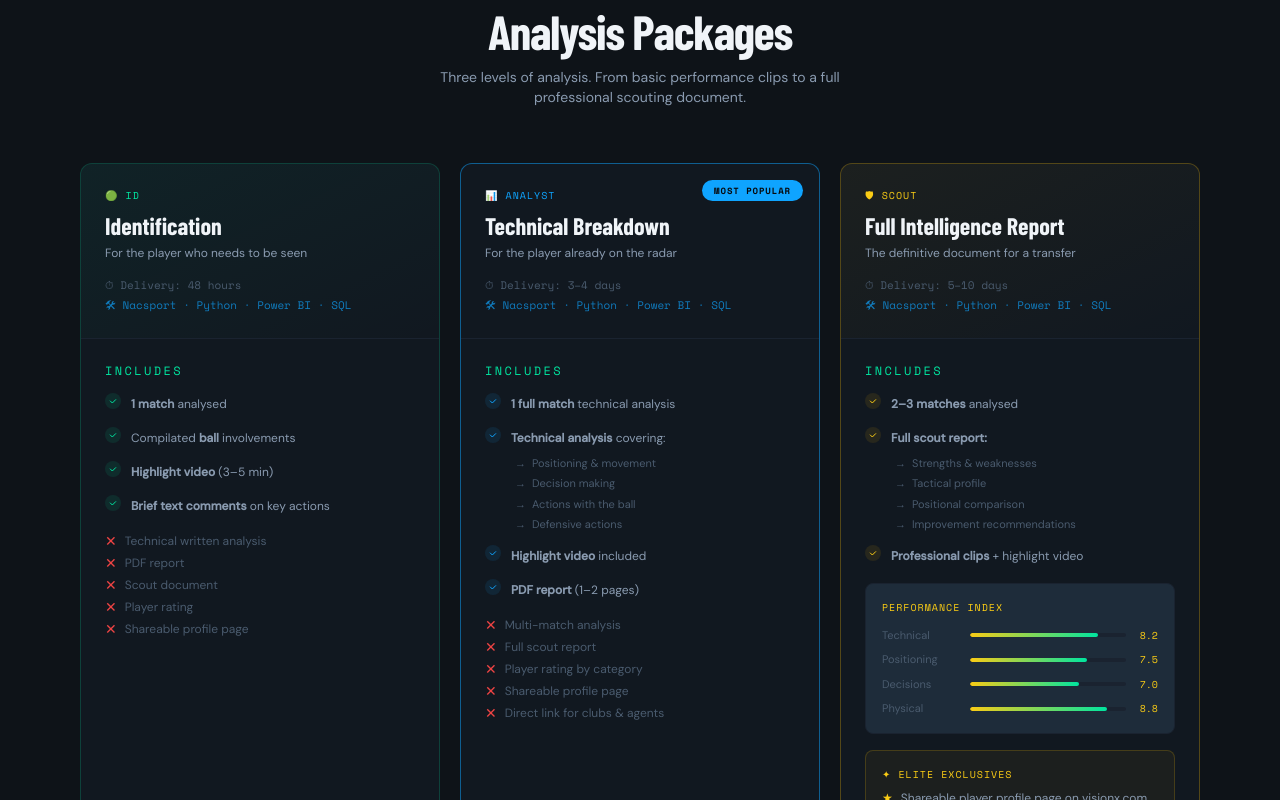
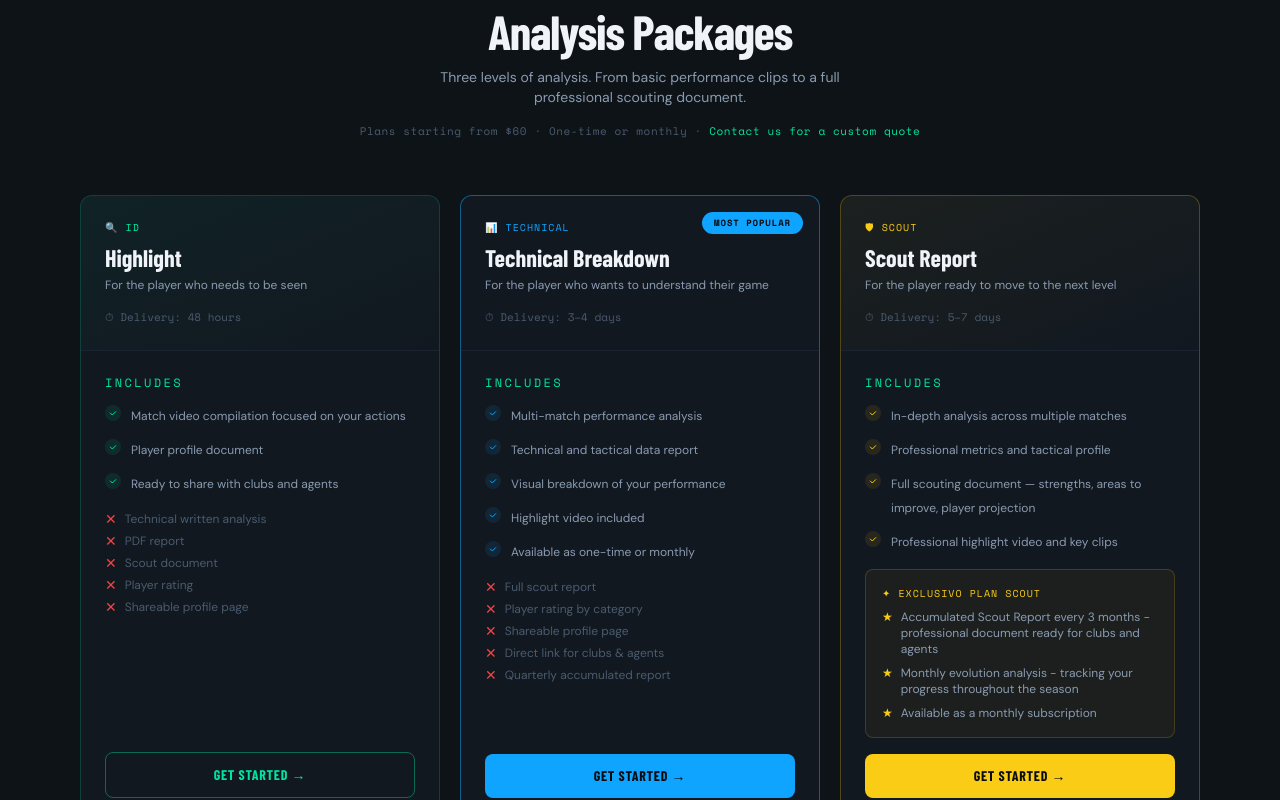
Before and after one commit to Fiallos77/VisionXAnalysis, a Next.js app: page /services in a window 1280 px wide. Shown: the part 1180-1980 px from the top of the page. Built offline with nearby package versions, Linux system fonts and the light colour scheme; a web font is replaced by a local one.

Commit message:
feat: update services plans content, pricing line, contact pre-selected, translations

```diff
--- a/app/contact/page.tsx
+++ b/app/contact/page.tsx
@@ -1,37 +1,43 @@
-'use client'
+"use client";
 
-import { useState } from 'react'
-import { motion } from 'framer-motion'
-import PageTransition from '@/components/PageTransition'
-import SectionHeader from '@/components/SectionHeader'
+import { useState } from "react";
+import { motion } from "framer-motion";
+import PageTransition from "@/components/PageTransition";
+import SectionHeader from "@/components/SectionHeader";
 
-type Category = 'player' | ''
+type Category = "player" | "";
 
 export default function ContactPage() {
-  const [submitted, setSubmitted] = useState(false)
+  const [submitted, setSubmitted] = useState(false);
   const [formData, setFormData] = useState({
-    name: '',
-    email: '',
-    category: '' as Category,
-    message: '',
-  })
+    name: "",
+    email: "",
+    category: "player" as Category,
+    message: "",
+  });
 
   const handleSubmit = async (e: React.MouseEvent) => {
-    e.preventDefault()
-    if (!formData.name || !formData.email || !formData.category || !formData.message) return
+    e.preventDefault();
+    if (
+      !formData.name ||
+      !formData.email ||
+      !formData.category ||
+      !formData.message
+    )
+      return;
     try {
-      const res = await fetch('/api/contact', {
-        method: 'POST',
-        headers: { 'Content-Type': 'application/json' },
+      const res = await fetch("/api/contact", {
+        method: "POST",
+        headers: { "Content-Type": "application/json" },
         body: JSON.stringify(formData),
-      })
+      });
       if (res.ok) {
-        setSubmitted(true)
+        setSubmitted(true);
       }
     } catch (error) {
-      console.error('Error sending message:', error)
+      console.error("Error sending message:", error);
     }
-  }
+  };
 
   return (
     <PageTransition>
@@ -58,8 +64,18 @@ export default function ContactPage() {
                   className="card-base border-gradient p-10 text-center"
                 >
                   <div className="w-14 h-14 rounded-full border-2 border-accent-green flex items-center justify-center mx-auto mb-5">
-                    <svg className="w-6 h-6 text-accent-green" fill="none" stroke="currentColor" viewBox="0 0 24 24">
-                      <path strokeLinecap="round" strokeLinejoin="round" strokeWidth={2} d="M5 13l4 4L19 7" />
+                    <svg
+                      className="w-6 h-6 text-accent-green"
+                      fill="none"
+                      stroke="currentColor"
+                      viewBox="0 0 24 24"
+                    >
+                      <path
+                        strokeLinecap="round"
+                        strokeLinejoin="round"
+                        strokeWidth={2}
+                        d="M5 13l4 4L19 7"
+                      />
                     </svg>
                   </div>
                   <div className="label-tag mb-3">Message Sent</div>
@@ -67,7 +83,8 @@ export default function ContactPage() {
                     We'll be in touch shortly.
                   </h3>
                   <p className="text-text-secondary text-sm">
-                    Thank you for reaching out to Vision X Analysis. We typically respond within 48 hours.
+                    Thank you for reaching out to Vision X Analysis. We
+                    typically respond within 48 hours.
                   </p>
                 </motion.div>
               ) : (
@@ -84,17 +101,23 @@ export default function ContactPage() {
                         type="text"
                         placeholder="Full name"
                         value={formData.name}
-                        onChange={(e) => setFormData({ ...formData, name: e.target.value })}
+                        onChange={(e) =>
+                          setFormData({ ...formData, name: e.target.value })
+                        }
                         className="input-field"
                       />
                     </div>
                     <div>
-                      <label className="label-tag block mb-2">Email Address</label>
+                      <label className="label-tag block mb-2">
+                        Email Address
+                      </label>
                       <input
                         type="email"
                         placeholder="you@example.com"
                         value={formData.email}
-                        onChange={(e) => setFormData({ ...formData, email: e.target.value })}
+                        onChange={(e) =>
+                          setFormData({ ...formData, email: e.target.value })
+                        }
                         className="input-field"
                       />
                     </div>
@@ -108,16 +131,22 @@ export default function ContactPage() {
                     <label className="label-tag block mb-3">Category</label>
                     <div className="grid grid-cols-1 gap-3 max-w-xs">
                       <button
-                        onClick={() => setFormData({ ...formData, category: 'player' })}
+                        onClick={() =>
+                          setFormData({ ...formData, category: "player" })
+                        }
                         className={`card-base p-4 text-left transition-all duration-200 ${
-                          formData.category === 'player'
-                            ? 'border-accent-green bg-accent-green/5'
-                            : 'hover:border-pitch-muted'
+                          formData.category === "player"
+                            ? "border-accent-green bg-accent-green/5"
+                            : "hover:border-pitch-muted"
                         }`}
                       >
-                        <div className="font-display font-bold text-sm text-text-primary mb-0.5">Player</div>
-                        <div className="font-mono text-[10px] text-text-muted leading-snug">Request a personal analysis</div>
-                        {formData.category === 'player' && (
+                        <div className="font-display font-bold text-sm text-text-primary mb-0.5">
+                          Player
+                        </div>
+                        <div className="font-mono text-[10px] text-text-muted leading-snug">
+                          Request a personal analysis
+                        </div>
+                        {formData.category === "player" && (
                           <div className="w-1.5 h-1.5 rounded-full bg-accent-green mt-2" />
                         )}
                       </button>
@@ -134,7 +163,9 @@ export default function ContactPage() {
                       rows={6}
                       placeholder="Describe your request in as much detail as possible. Include the player name, league, and what you need from us."
                       value={formData.message}
-                      onChange={(e) => setFormData({ ...formData, message: e.target.value })}
+                      onChange={(e) =>
+                        setFormData({ ...formData, message: e.target.value })
+                      }
                       className="input-field resize-none"
                     />
                   </motion.div>
@@ -146,12 +177,27 @@ export default function ContactPage() {
                   >
                     <button
                       onClick={handleSubmit}
-                      disabled={!formData.name || !formData.email || !formData.category || !formData.message}
+                      disabled={
+                        !formData.name ||
+                        !formData.email ||
+                        !formData.category ||
+                        !formData.message
+                      }
                       className="btn-primary w-full justify-center py-4 disabled:opacity-40 disabled:cursor-not-allowed"
                     >
                       Send Message
-                      <svg className="w-4 h-4" fill="none" stroke="currentColor" viewBox="0 0 24 24">
-                        <path strokeLinecap="round" strokeLinejoin="round" strokeWidth={2} d="M17 8l4 4m0 0l-4 4m4-4H3" />
+                      <svg
+                        className="w-4 h-4"
+                        fill="none"
+                        stroke="currentColor"
+                        viewBox="0 0 24 24"
+                      >
+                        <path
+                          strokeLinecap="round"
+                          strokeLinejoin="round"
+                          strokeWidth={2}
+                          d="M17 8l4 4m0 0l-4 4m4-4H3"
+                        />
                       </svg>
                     </button>
                   </motion.div>
@@ -167,14 +213,20 @@ export default function ContactPage() {
             >
               <div className="card-base p-6">
                 <div className="label-tag mb-4">Response Time</div>
-                <div className="font-display font-bold text-2xl text-accent-green mb-1">48 Hours</div>
-                <p className="text-text-secondary text-sm">We respond to all enquiries within two business days.</p>
+                <div className="font-display font-bold text-2xl text-accent-green mb-1">
+                  48 Hours
+                </div>
+                <p className="text-text-secondary text-sm">
+                  We respond to all enquiries within two business days.
+                </p>
               </div>
 
               <div className="card-base p-6">
                 <div className="label-tag mb-4">Analysis Requests</div>
                 <p className="text-text-secondary text-sm leading-relaxed">
-                  We can produce bespoke player profiles on request. Please include the player name, club, position and league when enquiring.
+                  We can produce bespoke player profiles on request. Please
+                  include the player name, club, position and league when
+                  enquiring.
                 </p>
               </div>
 
@@ -182,14 +234,19 @@ export default function ContactPage() {
                 <div className="label-tag mb-4">What to Include</div>
                 <ul className="space-y-2">
                   {[
-                    'Player name and club',
-                    'Position and system context',
-                    'Intended use (scout, coach, agent)',
-                    'Timeline if relevant',
-                    'Access to footage (optional)',
+                    "Player name and club",
+                    "Position and system context",
+                    "Intended use (scout, coach, agent)",
+                    "Timeline if relevant",
+                    "Access to footage (optional)",
                   ].map((item) => (
-                    <li key={item} className="flex items-start gap-2 text-text-secondary text-xs">
-                      <span className="text-accent-green shrink-0 mt-0.5">→</span>
+                    <li
+                      key={item}
+                      className="flex items-start gap-2 text-text-secondary text-xs"
+                    >
+                      <span className="text-accent-green shrink-0 mt-0.5">
+                        →
+                      </span>
                       {item}
                     </li>
                   ))}
@@ -200,5 +257,5 @@ export default function ContactPage() {
         </section>
       </div>
     </PageTransition>
-  )
+  );
 }
--- a/app/page.tsx
+++ b/app/page.tsx
@@ -97,7 +97,7 @@ export default function HomePage() {
             >
               Vision X Analysis is an independent football scouting and video
               analysis project. We break down player profiles, tactical patterns
-              and positional behaviours across leagues and levels — with
+              and positional behaviours across leagues and levels - with
               precision, context and objectivity.
             </motion.p>
 
@@ -144,12 +144,14 @@ export default function HomePage() {
                 <span className="label-tag">Our Impact</span>
               </div>
               <h2 className="display-heading text-2xl md:text-3xl xl:text-4xl text-text-primary leading-tight mb-4">
-                More than{' '}
-                <span className="text-gradient-green">Professional Standards</span>{' '}
+                More than{" "}
+                <span className="text-gradient-green">
+                  Professional Standards
+                </span>{" "}
                 for Every Player
               </h2>
               <p className="text-text-secondary text-sm md:text-base leading-relaxed">
-                In the modern game, being talented isn't enough — you need to be
+                In the modern game, being talented isn't enough - you need to be
                 seen. Vision X Analysis applies rigorous video analysis and
                 data-driven scouting to decode player performance with
                 professional precision. By delivering high-level technical
@@ -170,7 +172,7 @@ export default function HomePage() {
             <SectionHeader
               tag="Players"
               title="Profiled Players"
-              subtitle="Athletes we have observed, analysed and documented across multiple performances."
+              subtitle="Players we have individually analysed, profiled and documented across multiple matches."
             />
             <Link
               href="/players"
@@ -214,7 +216,7 @@ export default function HomePage() {
               Experience at Elite Institutions
             </h2>
             <p className="text-text-secondary text-sm md:text-base max-w-xl mx-auto leading-relaxed">
-              Our analysts have worked within and alongside these institutions —
+              Our analysts have worked within and alongside these institutions -
               giving us direct insight into what elite clubs and academies
               demand from a player profile.
             </p>
@@ -263,12 +265,12 @@ export default function HomePage() {
           >
             <SectionHeader
               tag="What We Do"
-              title="Analysis Built on Observation"
-              subtitle="We watch football with intent. Every profile begins with hours of live and recorded observation before a frame is cut."
+              title="Analysis Built on Detail"
+              subtitle="We analyse football with intent. Every profile begins with hours of video review before a single data point is recorded."
             />
             <div className="mt-8 space-y-4">
               {[
-                "Match observation across multiple fixtures",
+                "Multi-match video analysis",
                 "Selective action and pattern capture",
                 "Frame-by-frame video breakdown",
                 "Contextual tactical interpretation",
@@ -305,12 +307,12 @@ export default function HomePage() {
                 Vision X Principle
               </div>
               <blockquote className="font-display text-2xl md:text-3xl font-bold leading-tight text-text-primary mb-6">
-                "Observation before assumption. Context before conclusion."
+                "Detail before data. Context before conclusion."
               </blockquote>
               <p className="text-text-secondary text-sm leading-relaxed">
                 Every analysis produced by Vision X is grounded in sustained
                 observation. We do not shortcut match intelligence with
-                statistics alone. The work starts before the video does.
+                statistics alone. Every number has a moment behind it.
               </p>
               <div className="mt-6 pt-6 border-t border-pitch-border flex items-center gap-3">
                 <div className="w-2 h-2 rounded-full bg-accent-green" />
--- a/app/services/page.tsx
+++ b/app/services/page.tsx
@@ -27,24 +27,22 @@ const requirements = [
   {
     icon: "📁",
     title: "Multiple Matches",
-    body: "For PRO and ELITE packages, 2–3 different matches are strongly recommended for a representative profile.",
+    body: "For Technical and Scout packages, 2–3 different matches are strongly recommended for a representative profile.",
     tag: "Recommended",
   },
 ];
 
 const plans = [
   {
-    tier: "🟢 ID",
-    name: "Identification",
+    tier: "🔍 ID",
+    name: "Highlight",
     tagline: "For the player who needs to be seen",
     delivery: "48 hours",
-    tools: "Nacsport · Python · Power BI · SQL",
     color: "green",
     includes: [
-      { text: "<strong>1 match</strong> analysed" },
-      { text: "Compilated <strong>ball</strong> involvements" },
-      { text: "<strong>Highlight video</strong> (3–5 min)" },
-      { text: "<strong>Brief text comments</strong> on key actions" },
+      { text: "Match video compilation focused on your actions" },
+      { text: "Player profile document" },
+      { text: "Ready to share with clubs and agents" },
     ],
     notIncluded: [
       "Technical written analysis",
@@ -57,68 +55,50 @@ const plans = [
     rating: null,
   },
   {
-    tier: "📊 ANALYST",
+    tier: "📊 TECHNICAL",
     name: "Technical Breakdown",
-    tagline: "For the player already on the radar",
+    tagline: "For the player who wants to understand their game",
     delivery: "3–4 days",
-    tools: "Nacsport · Python · Power BI · SQL",
     color: "blue",
     badge: "Most Popular",
     includes: [
-      { text: "<strong>1 full match </strong> technical analysis" },
-      {
-        text: "<strong>Technical analysis</strong> covering:",
-        sub: [
-          "Positioning & movement",
-          "Decision making",
-          "Actions with the ball",
-          "Defensive actions",
-        ],
-      },
-      { text: "<strong>Highlight video</strong> included" },
-      { text: "<strong>PDF report</strong> (1–2 pages)" },
+      { text: "Multi-match performance analysis" },
+      { text: "Technical and tactical data report" },
+      { text: "Visual breakdown of your performance" },
+      { text: "Highlight video included" },
+      { text: "Available as one-time or monthly" },
     ],
     notIncluded: [
-      "Multi-match analysis",
       "Full scout report",
       "Player rating by category",
       "Shareable profile page",
       "Direct link for clubs & agents",
+      "Quarterly accumulated report",
     ],
     extras: null,
     rating: null,
   },
   {
     tier: "🛡 SCOUT",
-    name: "Full Intelligence Report",
-    tagline: "The definitive document for a transfer",
-    delivery: "5–10 days",
-    tools: "Nacsport · Python · Power BI · SQL",
+    name: "Scout Report",
+    tagline: "For the player ready to move to the next level",
+    delivery: "5–7 days",
     color: "gold",
     includes: [
-      { text: "<strong>2–3 matches</strong> analysed" },
+      { text: "In-depth analysis across multiple matches" },
+      { text: "Professional metrics and tactical profile" },
       {
-        text: "<strong>Full scout report:</strong>",
-        sub: [
-          "Strengths & weaknesses",
-          "Tactical profile",
-          "Positional comparison",
-          "Improvement recommendations",
-        ],
+        text: "Full scouting document — strengths, areas to improve, player projection",
       },
-      { text: "<strong>Professional clips</strong> + highlight video" },
+      { text: "Professional highlight video and key clips" },
     ],
     notIncluded: null,
     extras: [
-      "Shareable player profile page on visionx.com",
-      "Downloadable PDF scout document",
+      "Accumulated Scout Report every 3 months - professional document ready for clubs and agents",
+      "Monthly evolution analysis - tracking your progress throughout the season",
+      "Available as a monthly subscription",
     ],
-    rating: [
-      { label: "Technical", value: 82 },
-      { label: "Positioning", value: 75 },
-      { label: "Decisions", value: 70 },
-      { label: "Physical", value: 88 },
-    ],
+    rating: null,
   },
 ];
 
@@ -311,6 +291,15 @@ export default function ServicesPage() {
                 Three levels of analysis. From basic performance clips to a full
                 professional scouting document.
               </p>
+              <p className="font-mono text-[11px] text-text-muted tracking-wider mt-4">
+                Plans starting from $60 · One-time or monthly ·{" "}
+                <Link
+                  href="/contact"
+                  className="text-accent-green hover:underline"
+                >
+                  Contact us for a custom quote
+                </Link>
+              </p>
             </motion.div>
 
             <div className="grid grid-cols-1 md:grid-cols-3 gap-5 items-stretch">
@@ -357,9 +346,6 @@ export default function ServicesPage() {
                       </p>
                       <div className="font-mono text-[11px] text-text-muted">
                         ⏱ Delivery: {plan.delivery}
-                      </div>
-                      <div className="font-mono text-[11px] text-accent-blue/70 mt-1">
-                        🛠 {plan.tools}
                       </div>
                     </div>
 
@@ -453,7 +439,7 @@ export default function ServicesPage() {
                           <div
                             className={`font-mono text-[10px] tracking-widest uppercase mb-2 ${c.tier}`}
                           >
-                            ✦ Elite Exclusives
+                            ✦ Exclusivo Plan Scout
                           </div>
                           <div className="flex flex-col gap-2">
                             {plan.extras.map((e) => (
@@ -521,7 +507,7 @@ export default function ServicesPage() {
                   </span>
                 </div>
                 <h3 className="display-heading text-2xl md:text-3xl text-text-primary mb-4">
-                  🤝 Alliances for Agencies & Academies
+                  🤝 For Academies & Clubs
                 </h3>
                 <p className="text-text-secondary text-sm leading-relaxed mb-6 max-w-xl">
                   Managing a player portfolio? We offer personalised
@@ -606,9 +592,9 @@ export default function ServicesPage() {
               </div>
               <p className="text-text-secondary text-sm leading-relaxed">
                 Send us a message and we'll help you choose based on your goals
-                — whether you're preparing for trials, looking to attract
-                interest from clubs, or simply want to understand your game
-                better.
+                - whether you're preparing for a transfer or trial, looking to
+                attract interest from clubs, or simply want to understand your
+                game better.
               </p>
             </div>
             <Link href="/contact" className="btn-primary shrink-0">
```
